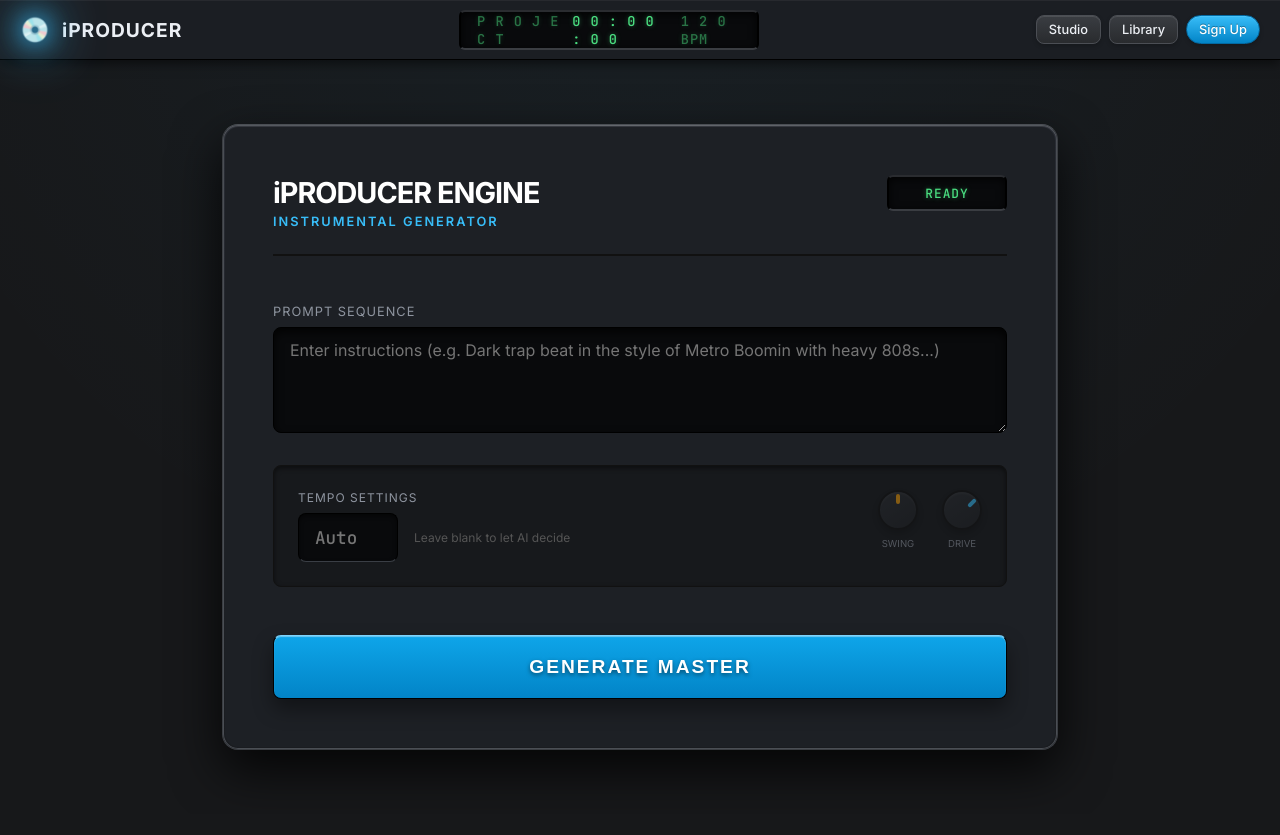
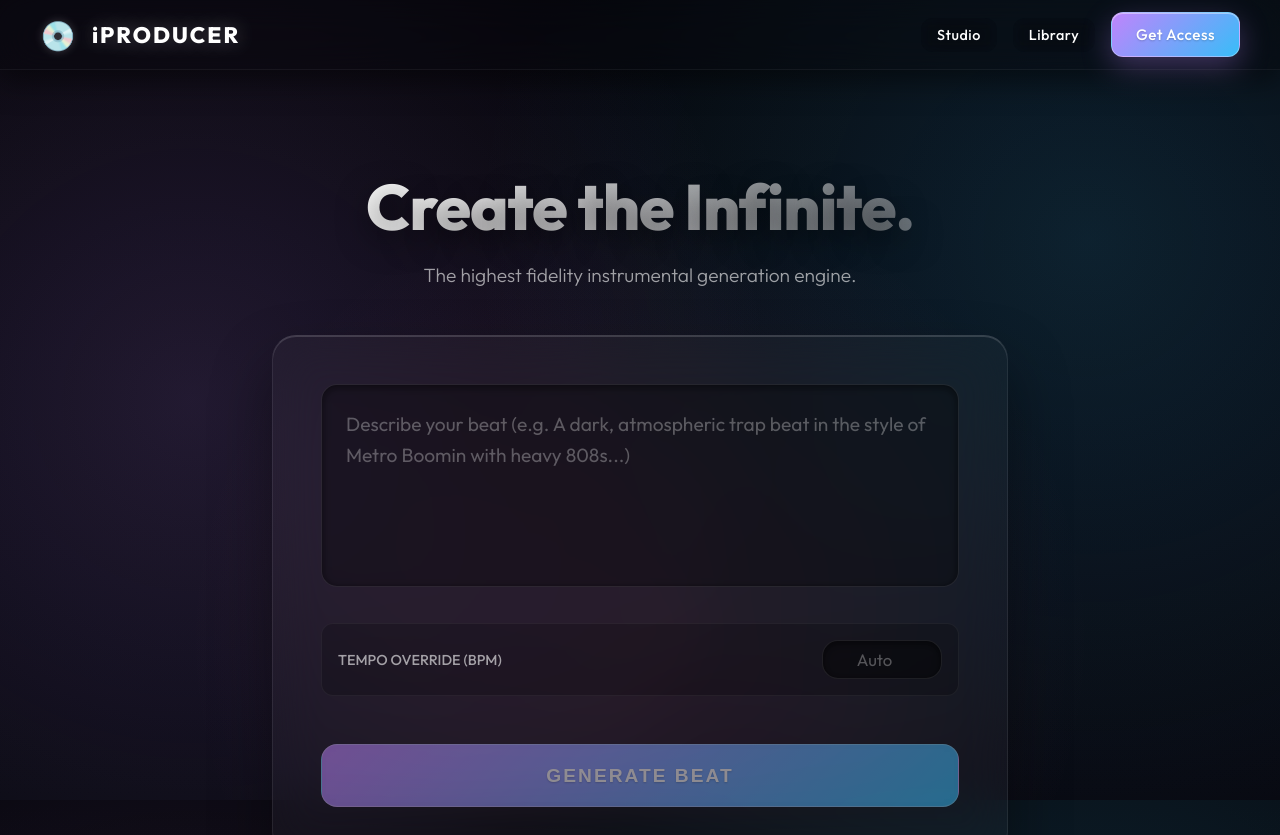
Before and after one commit to dispatchsound-aura/iPRODUCER, a Next.js app: page / in a window 1280 px wide. Shown: the top 835 px of the page. Before the commit the page ends 814 px from the top, so only its background shows below. Built offline with nearby package versions, Linux system fonts and the light colour scheme.

Commit message:
UI Redesign: Ultra Premium Glassmorphism Overhaul.

```diff
--- a/app/globals.css
+++ b/app/globals.css
@@ -1,28 +1,19 @@
-@import url('https://fonts.googleapis.com/css2?family=Inter:wght@400;500;600;700&family=JetBrains+Mono:wght@500;700&display=swap');
+@import url('https://fonts.googleapis.com/css2?family=Outfit:wght@300;400;500;700;800&display=swap');
 
 :root {
-  /* Logic Pro Style Color System */
-  --bg-color: #17181A;
-  --panel-bg: #27292C;
-  --panel-border: #3A3D42;
-  --transport-bg: #1B1E23;
-  --lcd-bg: #090A0C;
+  --bg-color: #05050A; /* Deep Midnight Space */
+  --text-primary: #FFFFFF;
+  --text-secondary: rgba(255, 255, 255, 0.6);
 
-  --text-primary: #ECEFF4;
-  --text-secondary: #8E949F;
-  --lcd-text: #4ADE80; /* Neon green/cyan for digital displays */
+  --accent-blue: #38BDF8;
+  --accent-purple: #C084FC;
+  --accent-pink: #F472B6;
+  --accent-cyan: #2DD4BF;
 
-  --accent-color: #38BDF8; /* Logic blue active state */
-  --accent-hover: #0EA5E9;
-  --accent-record: #EF4444; /* Logic red recording */
-  --accent-orange: #F59E0B;
-
-  --btn-gradient: linear-gradient(180deg, #3A3D42 0%, #292B2E 100%);
-  --btn-active-gradient: linear-gradient(180deg, #1E1F22 0%, #17181A 100%);
-  --btn-border: #4B4E54;
-
-  --shadow-inset: inset 0 1px 0 rgba(255, 255, 255, 0.1);
-  --shadow-panel: 0 10px 30px rgba(0, 0, 0, 0.5);
+  --glass-bg: rgba(255, 255, 255, 0.03);
+  --glass-border: rgba(255, 255, 255, 0.08);
+  --glass-shimmer: rgba(255, 255, 255, 0.15);
+  --glass-shadow: 0 30px 60px rgba(0, 0, 0, 0.4), inset 0 1px 0 var(--glass-shimmer);
 }
 
 * {
@@ -34,18 +25,31 @@
 body {
   background-color: var(--bg-color);
   color: var(--text-primary);
-  font-family: 'Inter', -apple-system, sans-serif;
+  font-family: 'Outfit', -apple-system, sans-serif;
   min-height: 100vh;
   display: flex;
   flex-direction: column;
   overflow-x: hidden;
-  background-image: radial-gradient(circle at 50% -20%, rgba(56, 189, 248, 0.05), transparent 70%);
+  position: relative;
+  /* Ultimate Animated Cosmic Nebula */
+  background:
+    radial-gradient(circle at 15% 50%, rgba(192, 132, 252, 0.15), transparent 50%),
+    radial-gradient(circle at 85% 30%, rgba(56, 189, 248, 0.15), transparent 50%),
+    radial-gradient(circle at 50% 80%, rgba(244, 114, 182, 0.1), transparent 50%),
+    linear-gradient(180deg, #05050A 0%, #080911 100%);
+  background-attachment: fixed;
+  animation: cosmic-drift 20s ease-in-out infinite alternate;
+}
+
+@keyframes cosmic-drift {
+  0% { background-position: 0% 0%; }
+  100% { background-position: 100% 100%; }
 }
 
 h1, h2, h3, h4, h5 {
-  font-weight: 600;
+  font-weight: 800;
   color: var(--text-primary);
-  letter-spacing: -0.5px;
+  letter-spacing: -1px;
 }
 
 a {
@@ -55,58 +59,64 @@ a {
 
 /* Base UI Buttons */
 .button {
-  background: var(--btn-gradient);
+  background: var(--glass-bg);
   color: var(--text-primary);
-  border: 1px solid var(--btn-border);
-  box-shadow: var(--shadow-inset), 0 2px 4px rgba(0,0,0,0.2);
-  padding: 10px 18px;
-  border-radius: 8px;
+  border: 1px solid var(--glass-border);
+  backdrop-filter: blur(10px);
+  -webkit-backdrop-filter: blur(10px);
+  padding: 12px 24px;
+  border-radius: 12px;
   font-weight: 500;
-  font-size: 0.9rem;
+  font-size: 0.95rem;
   cursor: pointer;
-  transition: all 0.15s ease;
+  transition: all 0.3s cubic-bezier(0.4, 0, 0.2, 1);
   display: inline-flex;
   align-items: center;
   justify-content: center;
   gap: 8px;
+  letter-spacing: 0.5px;
 }
 
 .button:active {
-  background: var(--btn-active-gradient);
-  box-shadow: inset 0 2px 4px rgba(0,0,0,0.4);
-  transform: translateY(1px);
+  transform: scale(0.97);
 }
 
 .button:hover:not(:disabled) {
-  border-color: #5C6067;
-  color: #fff;
+  background: rgba(255, 255, 255, 0.08);
+  border-color: rgba(255, 255, 255, 0.2);
+  box-shadow: 0 0 20px rgba(255,255,255,0.05);
 }
 
 .button.highlight {
-  background: linear-gradient(180deg, var(--accent-color) 0%, #0284C7 100%);
-  border-color: #0369A1;
+  background: linear-gradient(135deg, var(--accent-purple) 0%, var(--accent-blue) 100%);
+  border: 1px solid rgba(255, 255, 255, 0.3);
   color: white;
-  text-shadow: 0 -1px 0 rgba(0,0,0,0.3);
+  box-shadow: 0 10px 30px rgba(192, 132, 252, 0.3), inset 0 1px 0 rgba(255,255,255,0.4);
+  text-shadow: 0 1px 2px rgba(0,0,0,0.2);
 }
 
 .button.highlight:hover:not(:disabled) {
-  background: linear-gradient(180deg, #38BDF8 0%, #0EA5E9 100%);
-  box-shadow: 0 0 15px rgba(56, 189, 248, 0.4), inset 0 1px 0 rgba(255,255,255,0.3);
+  background: linear-gradient(135deg, #d3a2ff 0%, #60cbf9 100%);
+  box-shadow: 0 15px 40px rgba(192, 132, 252, 0.5), inset 0 1px 0 rgba(255,255,255,0.6);
+  transform: translateY(-2px);
 }
 
 .button:disabled {
   opacity: 0.5;
   cursor: not-allowed;
+  transform: none;
 }
 
-/* Glass Panels (Plugin Containers) */
+/* Flawless Frosted Glass Panel */
 .glass-panel {
-  background: var(--panel-bg);
-  border: 1px solid var(--panel-border);
-  border-top-color: #4A4E54;
-  border-radius: 12px;
-  padding: 24px;
-  box-shadow: var(--shadow-panel);
+  background: var(--glass-bg);
+  border: 1px solid var(--glass-border);
+  border-top-color: var(--glass-shimmer);
+  border-radius: 24px;
+  padding: 40px;
+  box-shadow: var(--glass-shadow);
+  backdrop-filter: blur(24px);
+  -webkit-backdrop-filter: blur(24px);
   position: relative;
   overflow: hidden;
 }
@@ -114,50 +124,45 @@ a {
 .glass-panel::before {
   content: '';
   position: absolute;
-  top: 0; left: 0; right: 0; height: 1px;
-  background: linear-gradient(90deg, transparent, rgba(255,255,255,0.1), transparent);
+  top: 0; left: -100%;
+  width: 50%; height: 100%;
+  background: linear-gradient(90deg, transparent, rgba(255,255,255,0.05), transparent);
+  transform: skewX(-20deg);
+  animation: shimmer 8s infinite;
 }
 
-/* LCD Display Text */
-.lcd-display {
-  background: var(--lcd-bg);
-  border: 2px solid #000;
-  border-top-color: #2A2C30;
-  border-bottom-color: #3A3D42;
-  border-radius: 6px;
-  font-family: 'JetBrains Mono', monospace;
-  color: var(--lcd-text);
-  padding: 8px 16px;
-  box-shadow: inset 0 2px 8px rgba(0,0,0,0.8);
-  display: flex;
-  align-items: center;
-  justify-content: center;
-  letter-spacing: 1px;
-  text-shadow: 0 0 5px rgba(74, 222, 128, 0.4);
+@keyframes shimmer {
+  0% { left: -100%; }
+  20% { left: 200%; }
+  100% { left: 200%; }
 }
 
 /* Input Fields */
 .input-field {
   width: 100%;
-  background: #111214;
-  border: 1px solid #000;
-  border-bottom: 1px solid #3A3E45;
-  padding: 12px 16px;
-  border-radius: 8px;
+  background: rgba(0, 0, 0, 0.3);
+  border: 1px solid var(--glass-border);
+  padding: 16px 20px;
+  border-radius: 16px;
   color: var(--text-primary);
-  font-size: 0.95rem;
-  font-family: 'Inter', sans-serif;
-  box-shadow: inset 0 2px 4px rgba(0,0,0,0.5);
-  transition: all 0.2s;
+  font-size: 1.05rem;
+  font-family: 'Outfit', sans-serif;
+  box-shadow: inset 0 2px 10px rgba(0,0,0,0.5);
+  transition: all 0.3s;
 }
 
 .input-field:focus {
   outline: none;
-  border-color: var(--accent-color);
-  box-shadow: inset 0 2px 4px rgba(0,0,0,0.5), 0 0 0 2px rgba(56, 189, 248, 0.2);
+  border-color: var(--accent-blue);
+  background: rgba(0,0,0,0.4);
+  box-shadow: inset 0 2px 10px rgba(0,0,0,0.5), 0 0 20px rgba(56, 189, 248, 0.15);
 }
 
-/* Rotating Record Animation */
+.input-field::placeholder {
+  color: rgba(255, 255, 255, 0.3);
+}
+
+/* Glowing Rotating Record Animation */
 @keyframes spin {
   from { transform: rotate(0deg); }
   to { transform: rotate(360deg); }
@@ -166,8 +171,11 @@ a {
 .spinning-record {
   animation: spin 3s linear infinite;
   display: inline-block;
+  filter: drop-shadow(0 0 15px var(--accent-blue)) drop-shadow(0 0 30px var(--accent-purple));
 }
 
 .spinning-record.paused {
   animation-play-state: paused;
+  filter: drop-shadow(0 0 5px rgba(255,255,255,0.2));
+  transition: filter 0.5s;
 }
--- a/app/layout.tsx
+++ b/app/layout.tsx
@@ -14,50 +14,42 @@ export default function RootLayout({
   return (
     <html lang="en">
       <body>
-        {/* Global DAW Transport Bar */}
+        {/* Floating Glass Navigation */}
         <header style={{
-          height: '60px',
-          background: 'var(--transport-bg)',
-          borderBottom: '1px solid black',
+          height: '70px',
+          background: 'rgba(5, 5, 10, 0.4)',
+          backdropFilter: 'blur(20px)',
+          WebkitBackdropFilter: 'blur(20px)',
+          borderBottom: '1px solid rgba(255, 255, 255, 0.05)',
           display: 'flex',
           alignItems: 'center',
           justifyContent: 'space-between',
-          padding: '0 20px',
-          boxShadow: '0 4px 10px rgba(0,0,0,0.5), inset 0 1px 0 rgba(255,255,255,0.05)',
+          padding: '0 40px',
           position: 'fixed',
           top: 0, left: 0, right: 0,
-          zIndex: 1000
+          zIndex: 1000,
+          boxShadow: '0 10px 30px rgba(0,0,0,0.5)'
         }}>
           {/* Left: Spinning Record & Branding */}
-          <div style={{ display: 'flex', alignItems: 'center', gap: '12px' }}>
-            <div className="spinning-record" style={{ fontSize: '1.5rem', filter: 'drop-shadow(0 0 12px var(--accent-color)) drop-shadow(0 0 25px var(--accent-color))' }}>
+          <div style={{ display: 'flex', alignItems: 'center', gap: '16px' }}>
+            <div className="spinning-record paused" style={{ fontSize: '1.8rem' }}>
               💿
             </div>
-            <a href="/" style={{ fontWeight: 800, letterSpacing: '1px', fontSize: '1.2rem', color: '#ECEFF4', display: 'flex', alignItems: 'center', gap: '4px' }}>
+            <a href="/" style={{ fontWeight: 800, letterSpacing: '2px', fontSize: '1.4rem', color: '#FFF', display: 'flex', alignItems: 'center', gap: '4px', textShadow: '0 0 20px rgba(255,255,255,0.3)' }}>
               iPRODUCER
             </a>
           </div>
 
-          {/* Center: LCD Display */}
-          <div style={{ display: 'none' }} className="lcd-container">
-            {/* We use media queries dynamically, but inline is fine for this robust layout */}
-          </div>
-          <div className="lcd-display" style={{ width: '300px', height: '40px', fontSize: '0.85rem' }}>
-             <span style={{ opacity: 0.5, marginRight: '8px' }}>P R O J E C T</span>
-             <span> 0 0 : 0 0 : 0 0 </span>
-             <span style={{ opacity: 0.5, marginLeft: '8px' }}> 1 2 0 BPM</span>
-          </div>
-
           {/* Right: Quick Controls */}
-          <div style={{ display: 'flex', gap: '8px', alignItems: 'center' }}>
-            <a href="/" className="button" style={{ padding: '6px 12px', fontSize: '0.8rem' }}>Studio</a>
-            <a href="/dashboard" className="button" style={{ padding: '6px 12px', fontSize: '0.8rem' }}>Library</a>
-            <a href="/signup" className="button highlight" style={{ padding: '6px 12px', fontSize: '0.8rem', borderRadius: '20px' }}>Sign Up</a>
+          <div style={{ display: 'flex', gap: '16px', alignItems: 'center' }}>
+            <a href="/" className="button" style={{ padding: '8px 16px', fontSize: '0.9rem', border: 'none', background: 'transparent' }}>Studio</a>
+            <a href="/dashboard" className="button" style={{ padding: '8px 16px', fontSize: '0.9rem', border: 'none', background: 'transparent' }}>Library</a>
+            <a href="/signup" className="button highlight">Get Access</a>
           </div>
         </header>
 
         {/* Main Workspace Area */}
-        <div style={{ marginTop: '60px', minHeight: 'calc(100vh - 60px)', display: 'flex', flexDirection: 'column' }}>
+        <div style={{ marginTop: '70px', minHeight: 'calc(100vh - 70px)', display: 'flex', flexDirection: 'column' }}>
           {children}
         </div>
       </body>
--- a/app/page.tsx
+++ b/app/page.tsx
@@ -41,111 +41,66 @@ export default function Home() {
   };
 
   return (
-    <main style={{ padding: '4rem 2rem', maxWidth: '900px', margin: '0 auto', width: '100%', display: 'flex', flexDirection: 'column', alignItems: 'center' }}>
+    <main style={{ padding: '6rem 2rem', maxWidth: '800px', margin: '0 auto', width: '100%', display: 'flex', flexDirection: 'column', alignItems: 'center' }}>
 
-      {/* Synthesizer Plugin UI Shell */}
-      <div
-        className="glass-panel"
-        style={{
-          width: '100%',
-          borderRadius: '16px',
-          background: 'linear-gradient(180deg, #2A2D35 0%, #1A1C20 100%)',
-          boxShadow: '0 20px 50px rgba(0,0,0,0.8), inset 0 2px 0 rgba(255,255,255,0.05), inset 0 0 0 1px #4A4E54',
-          padding: '2px' // Outer rim
-        }}
-      >
-        <div style={{
-          background: '#1D2025',
-          borderRadius: '14px',
-          padding: '3rem',
-          display: 'flex',
-          flexDirection: 'column',
-          gap: '2rem'
-        }}>
-          {/* Plugin Header */}
-          <div style={{ display: 'flex', justifyContent: 'space-between', alignItems: 'flex-start', borderBottom: '2px solid #111', paddingBottom: '1.5rem', marginBottom: '1rem' }}>
-            <div>
-              <h1 style={{ fontSize: '1.8rem', fontWeight: 800, letterSpacing: '-1px', color: '#fff', margin: 0 }}>iPRODUCER ENGINE</h1>
-              <span style={{ color: 'var(--accent-color)', fontSize: '0.8rem', letterSpacing: '2px', textTransform: 'uppercase', fontWeight: 600 }}>Instrumental Generator</span>
+      {/* Title Header */}
+      <div style={{ textAlign: 'center', marginBottom: '3rem' }}>
+        <h1 style={{ fontSize: '4rem', fontWeight: 800, background: 'linear-gradient(to right, #FFF, rgba(255,255,255,0.4))', WebkitBackgroundClip: 'text', WebkitTextFillColor: 'transparent', marginBottom: '1rem', textShadow: '0 10px 30px rgba(0,0,0,0.5)' }}>
+          Create the Infinite.
+        </h1>
+        <p style={{ color: 'var(--text-secondary)', fontSize: '1.2rem', fontWeight: 300 }}>
+          The highest fidelity instrumental generation engine.
+        </p>
       </div>
 
-            <div className="lcd-display" style={{ width: '120px', height: '36px', fontSize: '0.8rem' }}>
-              {loading ? 'PROCESSING' : 'READY'}
-            </div>
-          </div>
+      {/* Massive Glass Generator Card */}
+      <div className="glass-panel" style={{ width: '100%', padding: '3rem' }}>
+        <div style={{ display: 'flex', flexDirection: 'column', gap: '2rem' }}>
 
-          {/* Prompt Section */}
-          <div style={{ display: 'flex', flexDirection: 'column', gap: '0.5rem' }}>
-            <label style={{ fontSize: '0.8rem', color: 'var(--text-secondary)', textTransform: 'uppercase', letterSpacing: '1px' }}>Prompt Sequence</label>
+          {/* Central Prompt */}
+          <div>
             <textarea
               className="input-field"
-              placeholder="Enter instructions (e.g. Dark trap beat in the style of Metro Boomin with heavy 808s...)"
-              rows={4}
+              placeholder="Describe your beat (e.g. A dark, atmospheric trap beat in the style of Metro Boomin with heavy 808s...)"
+              rows={5}
               value={prompt}
               onChange={(e) => setPrompt(e.target.value)}
-              style={{ resize: 'vertical', fontSize: '1rem', background: '#090A0C', border: '1px solid #000', color: 'var(--text-primary)', boxShadow: 'inset 0 4px 10px rgba(0,0,0,0.8)' }}
+              style={{ resize: 'none', fontSize: '1.2rem', padding: '1.5rem', lineHeight: '1.6' }}
             />
           </div>
 
-          {/* Parameters Section */}
-          <div style={{ display: 'flex', gap: '2rem', background: '#17191C', padding: '1.5rem', borderRadius: '8px', border: '1px solid #111', boxShadow: 'inset 0 2px 5px rgba(0,0,0,0.5)' }}>
-             <div style={{ display: 'flex', flexDirection: 'column', gap: '0.5rem', flex: 1 }}>
-                <label style={{ fontSize: '0.75rem', color: 'var(--text-secondary)', textTransform: 'uppercase', letterSpacing: '1px' }}>Tempo Settings</label>
-                <div style={{ display: 'flex', alignItems: 'center', gap: '1rem' }}>
+          {/* Simple Tempo Control */}
+          <div style={{ display: 'flex', alignItems: 'center', justifyContent: 'space-between', padding: '1rem', background: 'rgba(0,0,0,0.2)', borderRadius: '12px', border: '1px solid rgba(255,255,255,0.05)' }}>
+            <span style={{ color: 'var(--text-secondary)', fontSize: '0.9rem', fontWeight: 500 }}>TEMPO OVERRIDE (BPM)</span>
             <input
               type="number"
               className="input-field"
-                    placeholder="Auto BPM"
+              placeholder="Auto"
               value={bpm}
               onChange={(e) => setBpm(e.target.value)}
-                    style={{ width: '100px', textAlign: 'center', fontFamily: 'JetBrains Mono, monospace', color: 'var(--accent-color)', fontSize: '1.1rem', background: '#090A0C' }}
+              style={{ width: '120px', textAlign: 'center', padding: '0.5rem', background: 'rgba(0,0,0,0.4)' }}
             />
-                  <span style={{ fontSize: '0.75rem', color: '#555' }}>Leave blank to let AI decide</span>
-                </div>
           </div>
 
-             {/* Fake Knobs for Aesthetics */}
-             <div style={{ display: 'flex', gap: '1.5rem', flex: 1, justifyContent: 'flex-end', opacity: 0.5 }}>
-                <div style={{ display: 'flex', flexDirection: 'column', alignItems: 'center', gap: '8px' }}>
-                   <div style={{ width: '40px', height: '40px', borderRadius: '50%', background: 'linear-gradient(145deg, #2a2d32, #1f2125)', border: '2px solid #111', position: 'relative', boxShadow: '0 4px 6px rgba(0,0,0,0.3), inset 0 2px 2px rgba(255,255,255,0.05)' }}>
-                      <div style={{ width: '4px', height: '10px', background: 'var(--accent-orange)', position: 'absolute', top: '2px', left: '16px', borderRadius: '2px' }}></div>
-                   </div>
-                   <span style={{ fontSize: '0.6rem', color: 'var(--text-secondary)' }}>SWING</span>
-                </div>
-                <div style={{ display: 'flex', flexDirection: 'column', alignItems: 'center', gap: '8px' }}>
-                   <div style={{ width: '40px', height: '40px', borderRadius: '50%', background: 'linear-gradient(145deg, #2a2d32, #1f2125)', border: '2px solid #111', position: 'relative', boxShadow: '0 4px 6px rgba(0,0,0,0.3), inset 0 2px 2px rgba(255,255,255,0.05)' }}>
-                      <div style={{ width: '4px', height: '10px', background: 'var(--accent-color)', position: 'absolute', top: '6px', right: '6px', transform: 'rotate(45deg)', borderRadius: '2px' }}></div>
-                   </div>
-                   <span style={{ fontSize: '0.6rem', color: 'var(--text-secondary)' }}>DRIVE</span>
-                </div>
-             </div>
-          </div>
-
-          {/* Generate Button positioned like a master trigger */}
-          <div style={{ marginTop: '1rem' }}>
+          {/* Master Trigger */}
           <button
+            className="button highlight"
             onClick={handleGenerate}
             disabled={loading || !prompt}
             style={{
               width: '100%',
-                padding: '20px',
-                background: loading ? 'var(--accent-record)' : 'linear-gradient(180deg, var(--accent-hover) 0%, #0284C7 100%)',
-                border: '1px solid #000',
-                borderTopColor: loading ? '#ff6b6b' : '#7DD3FC',
-                borderRadius: '8px',
-                color: 'white',
+              padding: '1.2rem',
               fontSize: '1.2rem',
-                fontWeight: 800,
+              fontWeight: 700,
               letterSpacing: '2px',
-                cursor: (loading || !prompt) ? 'not-allowed' : 'pointer',
-                boxShadow: loading ? '0 0 20px rgba(239, 68, 68, 0.5), inset 0 2px 10px rgba(0,0,0,0.4)' : '0 10px 20px rgba(0,0,0,0.4), inset 0 1px 1px rgba(255,255,255,0.4)',
-                textShadow: '0 2px 4px rgba(0,0,0,0.5)',
-                transition: 'all 0.2s'
+              borderRadius: '16px',
+              marginTop: '1rem',
+              boxShadow: loading ? '0 0 30px rgba(244, 114, 182, 0.4)' : 'none'
             }}
           >
-              {loading ? 'RENDERING AUDIO...' : 'GENERATE MASTER'}
+            {loading ? 'RENDERING AUDIO...' : 'GENERATE BEAT'}
           </button>
-          </div>
+
         </div>
       </div>
     </main>
```
Also changed, not shown: app/dashboard/page.tsx (+16 -17 lines). Lines whose indentation alone changed are shown as unchanged.
